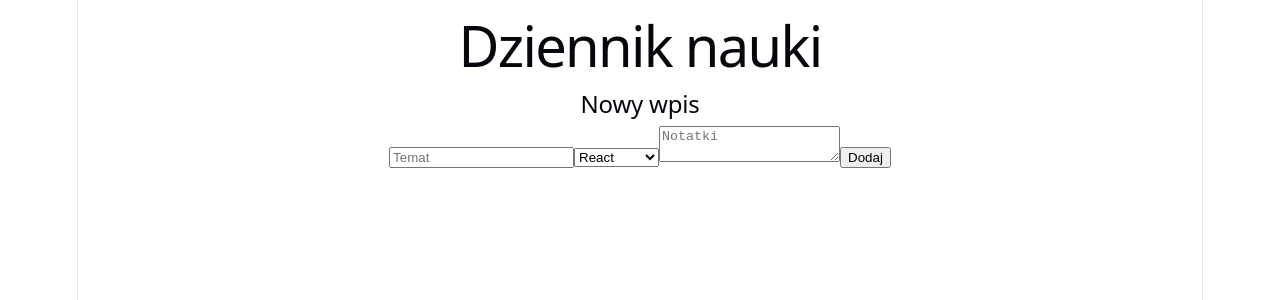
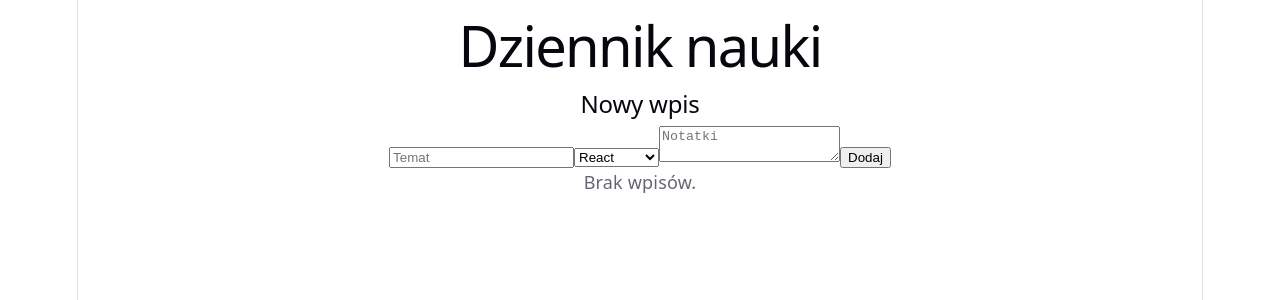
Before and after one commit to LouisVifon/dziennik-nauki, a React (Vite) app: page / in a window 1280 px wide. Shown: the top 300 px of the page. Built offline with nearby package versions, Linux system fonts and the light colour scheme.

Commit message:
add: usuwanie wpisów i obsługa pustej listy

```diff
--- a/src/App.jsx
+++ b/src/App.jsx
@@ -7,12 +7,15 @@ function App() {
   function handleAddEntry(entry) {
     setEntries(value => [...value, entry])
   }
+  function handleDeleteEntry(id) {
+    setEntries(value => value.filter(entry => entry.id !== id))
+  }
 
   return (
     <div>
       <h1>Dziennik nauki</h1>
       <EntryForm onAdd={handleAddEntry} />
-      <EntryList entries={entries} />
+      <EntryList entries={entries} onDelete={handleDeleteEntry}/>
     </div>
   )
 }
--- a/src/components/EntryList.jsx
+++ b/src/components/EntryList.jsx
@@ -1,10 +1,17 @@
-function EntryList({ entries }) {
+function EntryList({ entries, onDelete }) {
+    if (entries.length === 0) {
+        return (
+            <p>Brak wpisów.</p>
+        )
+    }
+
     return (
         <div>
             {entries.map(entry => (
                 <div key={entry.id}>
                     <p>{entry.topic}</p>
                     <p>{entry.date}</p>
+                    <button onClick={() => onDelete(entry.id)}>Usuń</button>
                 </div>
             ))}
         </div>
```
